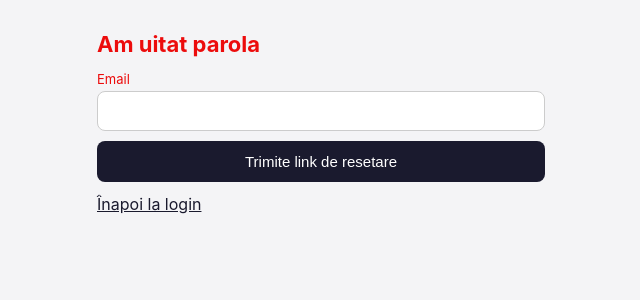
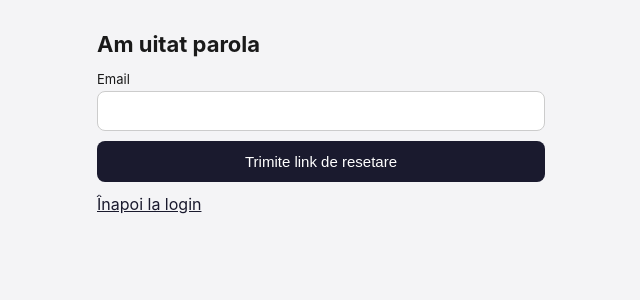
Before and after one commit to Sirokus23/CatalogTKD, a Flask app: page /forgot-password in a window 1280 px wide. Shown: the top 300 px of the page, without its empty margins (319-959 px from the left). Run offline with Flask 3, Linux system fonts and the light colour scheme.

Commit message:
Schimbat culoarea inapoi

```diff
--- a/static/style.css
+++ b/static/style.css
@@ -3,7 +3,7 @@ body {
   margin: 0;
   font-family: -apple-system, Roboto, Arial, sans-serif;
   background: #f4f4f6;
-  color: #ec0c0c;
+  color: #1a1a1a;
 }
 .content {
   max-width: 480px;
```
